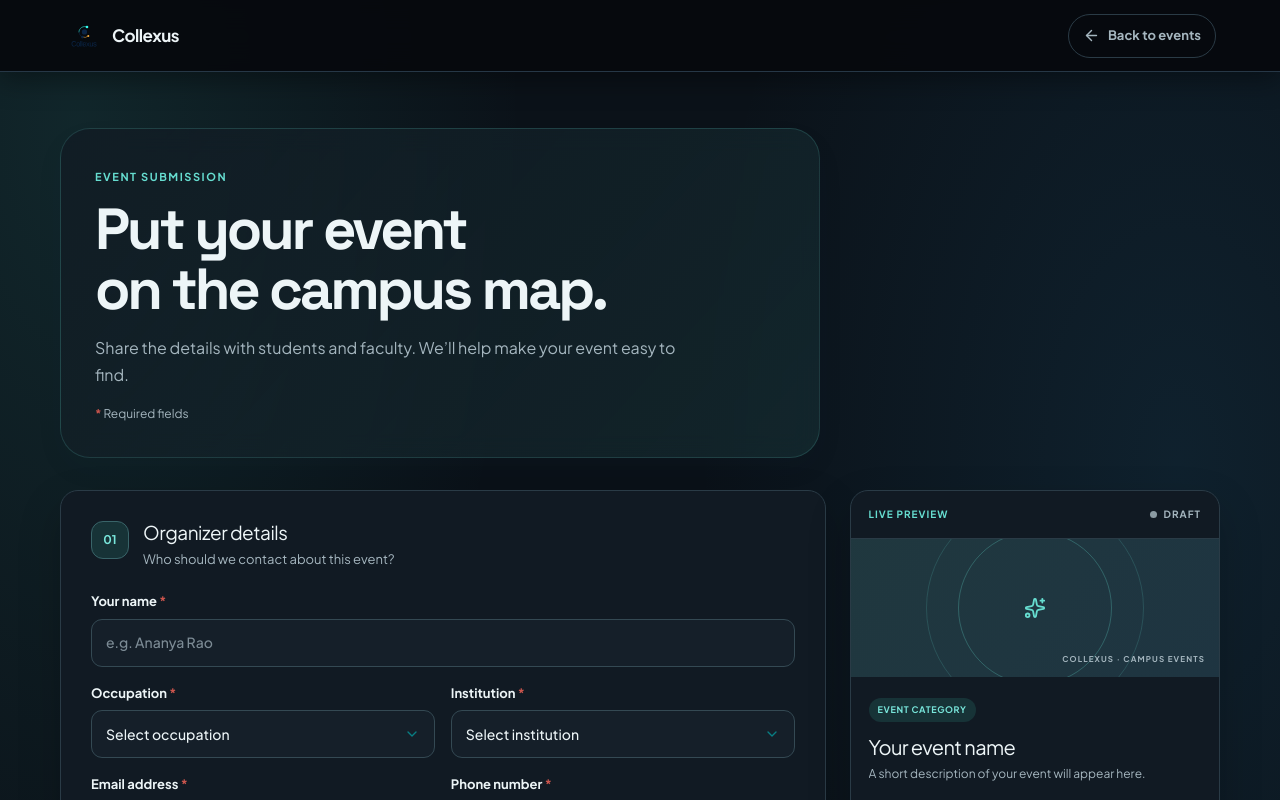
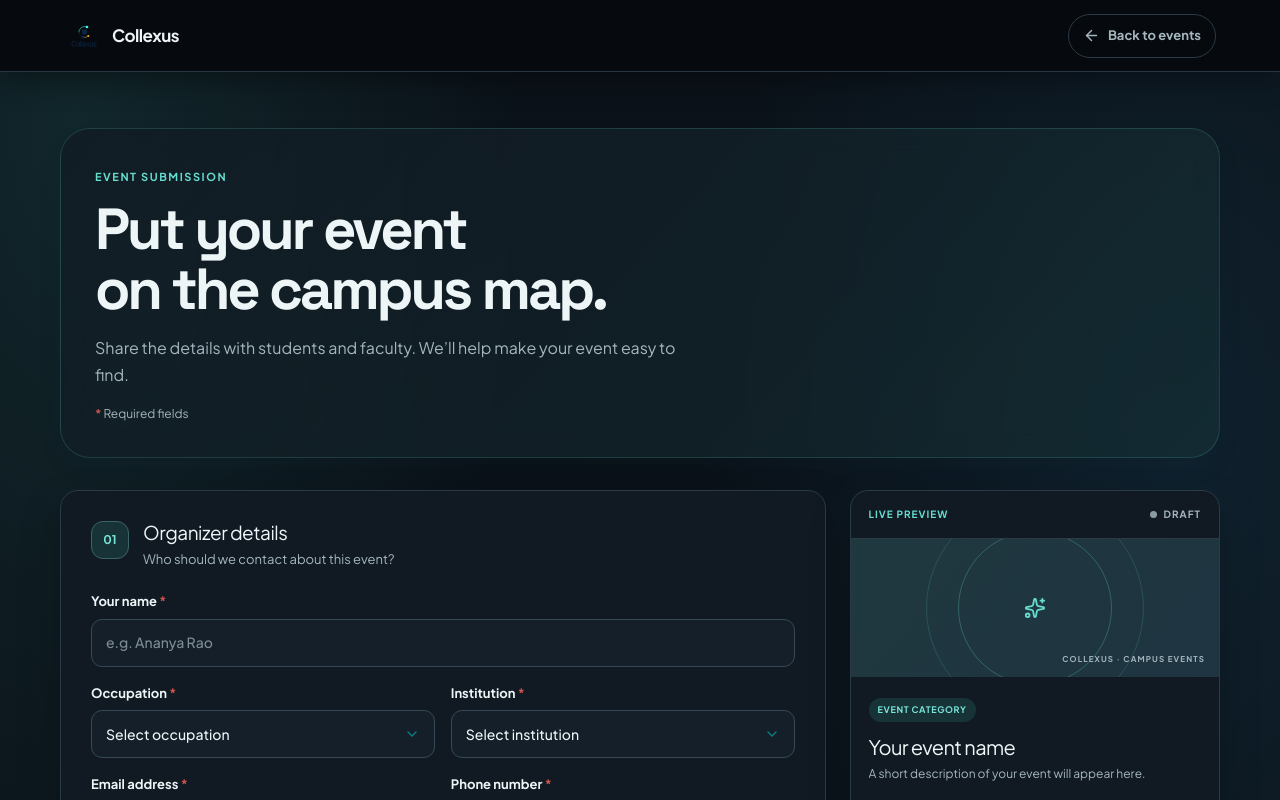
Before and after one commit to sridhargurram534/collexus, a Next.js app: page /host-event in a window 1280 px wide. Shown: the top 800 px of the page. Built offline with nearby package versions, Linux system fonts and the light colour scheme.

Commit message:
Extend host event intro across page

```diff
--- a/app/host-event/host-event.module.css
+++ b/app/host-event/host-event.module.css
@@ -85,7 +85,8 @@
 
 .shell { width: min(1160px, calc(100% - 40px)); margin: 0 auto; padding: 56px 0 30px; }
 .intro {
-  max-width: 760px;
+  width: 100%;
+  max-width: none;
   margin: 0 0 32px;
   padding: clamp(22px, 3.2vw, 34px);
   border: 1px solid color-mix(in srgb, var(--accent) 17%, transparent);
```
